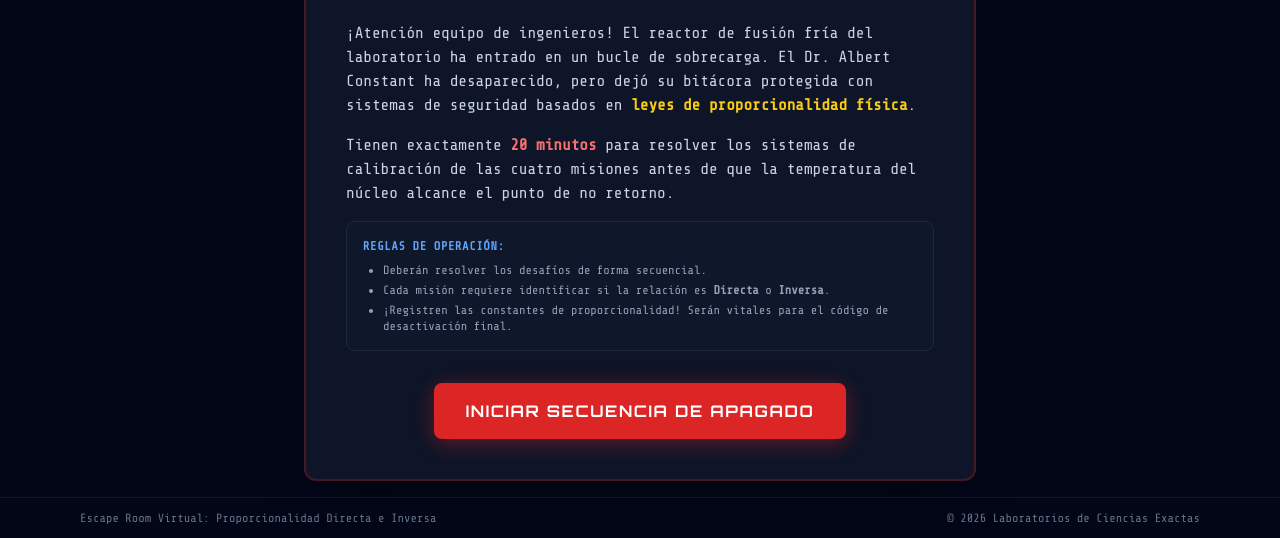
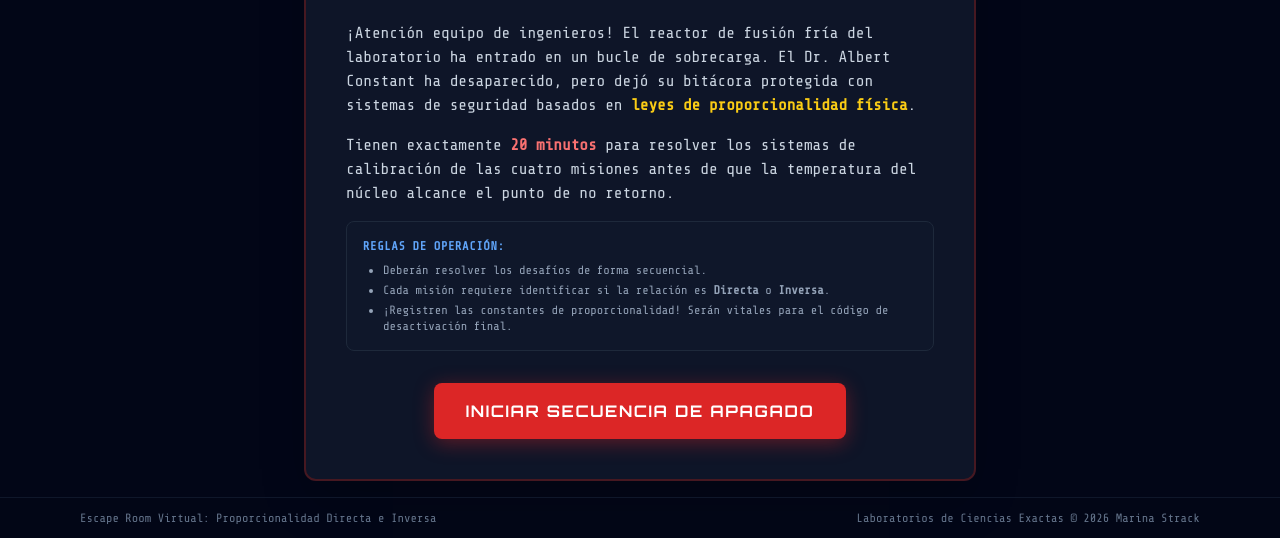
Before and after one commit to marinastrack/el-reactor, a plain HTML site: page index.html in a window 1280 px wide. Shown: the part 314-852 px from the top of the page. Drawn offline with nearby package versions, Linux system fonts and the light colour scheme.

Commit message:
Add files via upload

```diff
--- a/index.html
+++ b/index.html
@@ -719,7 +719,7 @@
     <footer class="border-t border-slate-900 bg-slate-950/50 py-3 text-center text-xs text-slate-500">
         <div class="max-w-6xl mx-auto px-4 flex flex-col sm:flex-row justify-between items-center gap-2">
             <span>Escape Room Virtual: Proporcionalidad Directa e Inversa</span>
-            <span>&copy; 2026 Laboratorios de Ciencias Exactas</span>
+            <span> Laboratorios de Ciencias Exactas &copy; 2026 Marina Strack</span>
         </div>
     </footer>
 
@@ -1154,5 +1154,6 @@
             lucide.createIcons();
         }
     </script>
+
 </body>
 </html>
```
